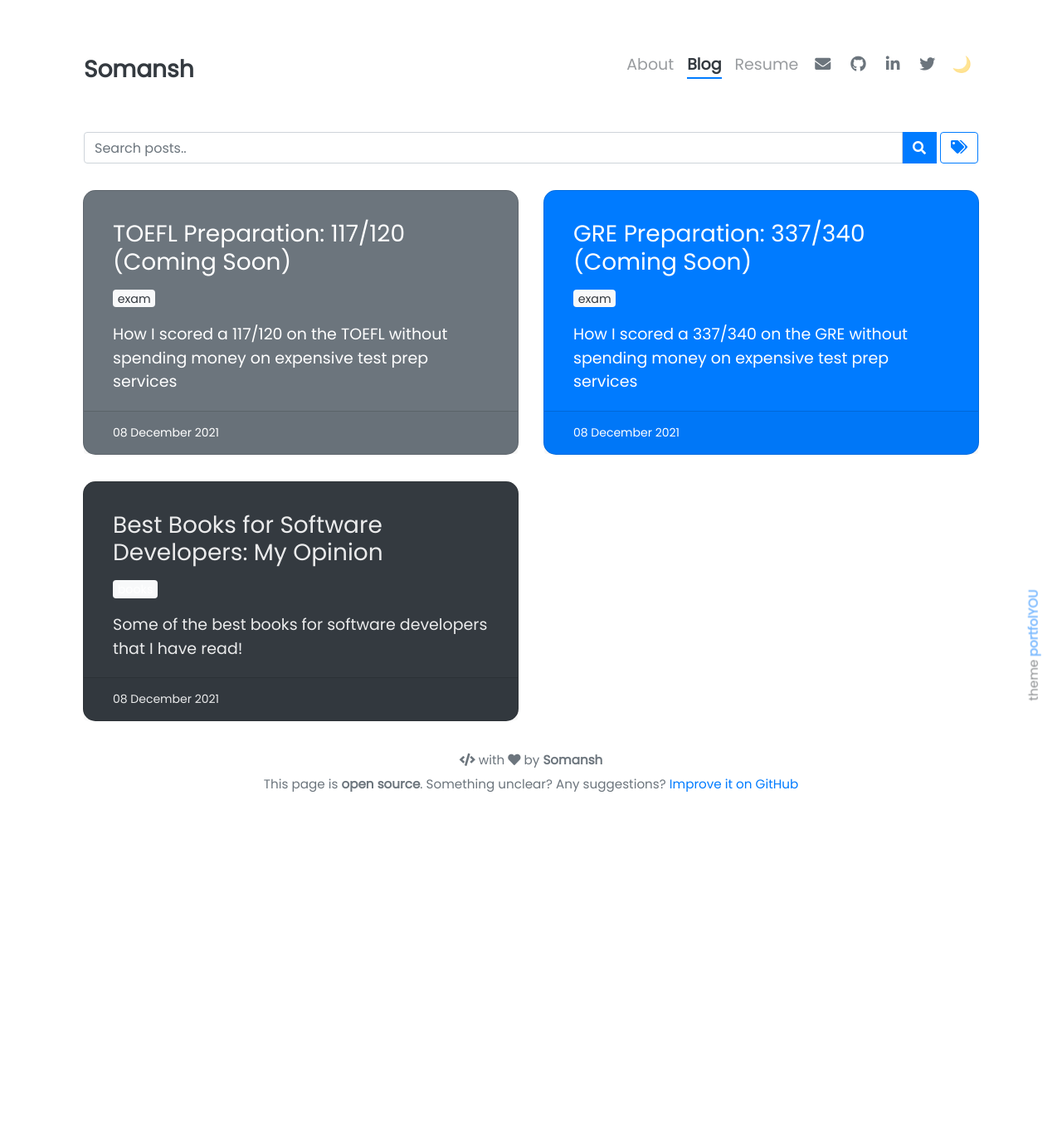
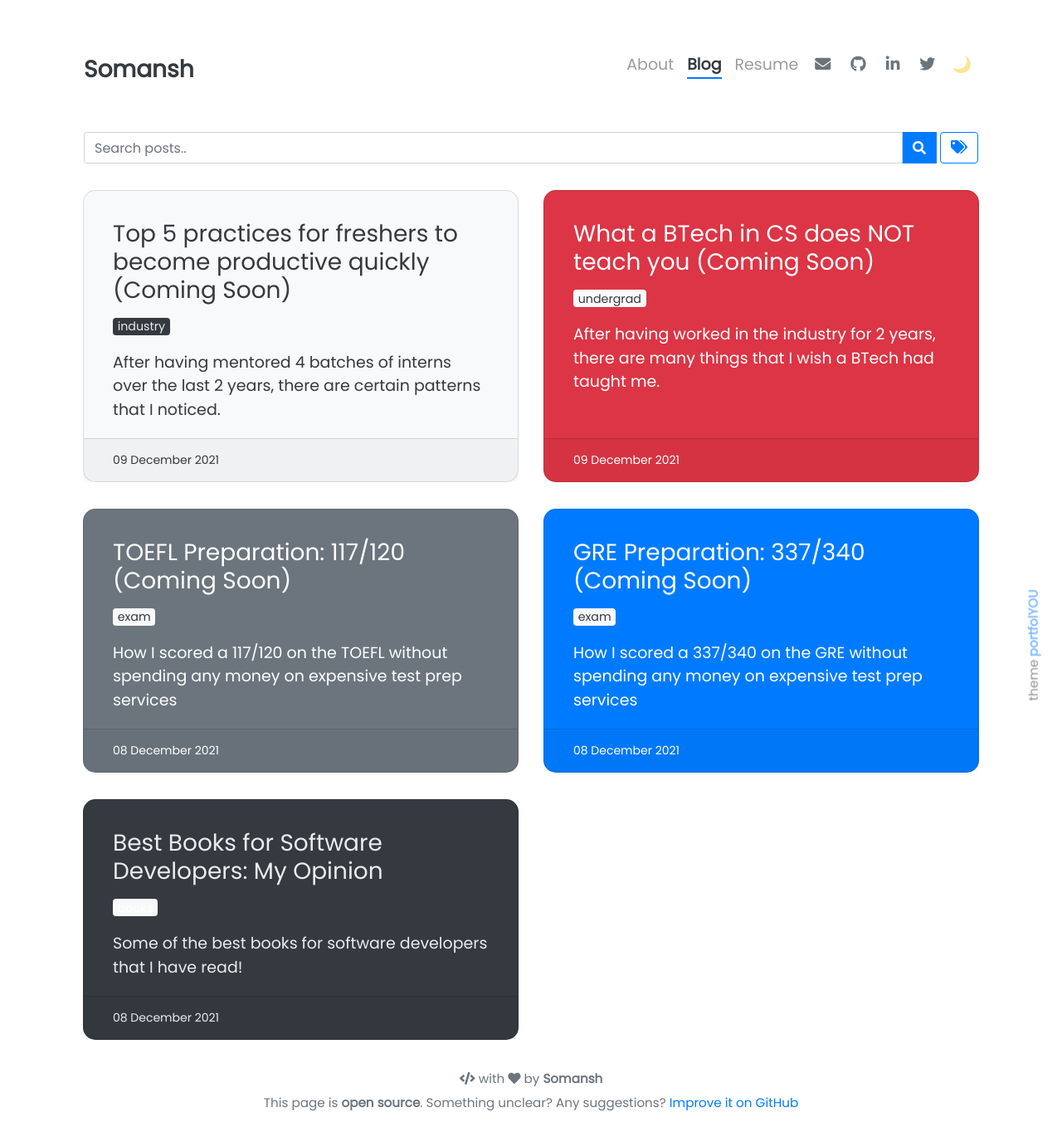
Before and after one commit to somanshreddy/somanshreddy.github.io, a Jekyll site: the page built from pages/blog.html, in a window 1280 px wide. Shown: the whole page at 83% size. Built offline with Jekyll 4.4.1, drawn with Linux system fonts in a browser that asks for light colours; nearby versions of some CDN libraries; comment, search, counter and statistics services are not loaded; before the commit the page ends 974 px from its top, so only the background shows below that.

Commit message:
Adding more 'Coming Soon' blog posts

```diff
--- a/_posts/2021-12-09-gre-prep.markdown
+++ b/_posts/2021-12-09-gre-prep.markdown
@@ -6,5 +6,5 @@ tags: [exam]
 categories: exam
 color: primary
 style: fill
-description: How I scored a 337/340 on the GRE without spending money on expensive test prep services
+description: How I scored a 337/340 on the GRE without spending any money on expensive test prep services
 ---
--- a/_posts/2021-12-09-toefl-prep.markdown
+++ b/_posts/2021-12-09-toefl-prep.markdown
@@ -6,5 +6,5 @@ tags: [exam]
 categories: exam
 color: secondary
 style: fill
-description: How I scored a 117/120 on the TOEFL without spending money on expensive test prep services
+description: How I scored a 117/120 on the TOEFL without spending any money on expensive test prep services
 ---
--- /dev/null
+++ b/_posts/2021-12-10-btech-does-not-teach.markdown
@@ -0,0 +1,10 @@
+---
+layout: post
+title:  "What a BTech in CS does NOT teach you (Coming Soon)"
+date:   2021-12-10 05:28:22 +0530
+tags: [undergrad]
+categories: undergrad
+color: danger
+style: fill
+description: After having worked in the industry for 2 years, there are many things that I wish a BTech had taught me.
+---
--- /dev/null
+++ b/_posts/2021-12-10-freshers-miss.markdown
@@ -0,0 +1,12 @@
+---
+layout: post
+title:  "Top 5 practices for freshers to become productive quickly (Coming Soon)"
+date:   2021-12-10 05:28:22 +0530
+tags: [industry]
+categories: industry
+color: light
+style: fill
+description: After having mentored 4 batches of interns over the last 2 years, there are certain patterns that I noticed.
+---
+
+Hi
```
